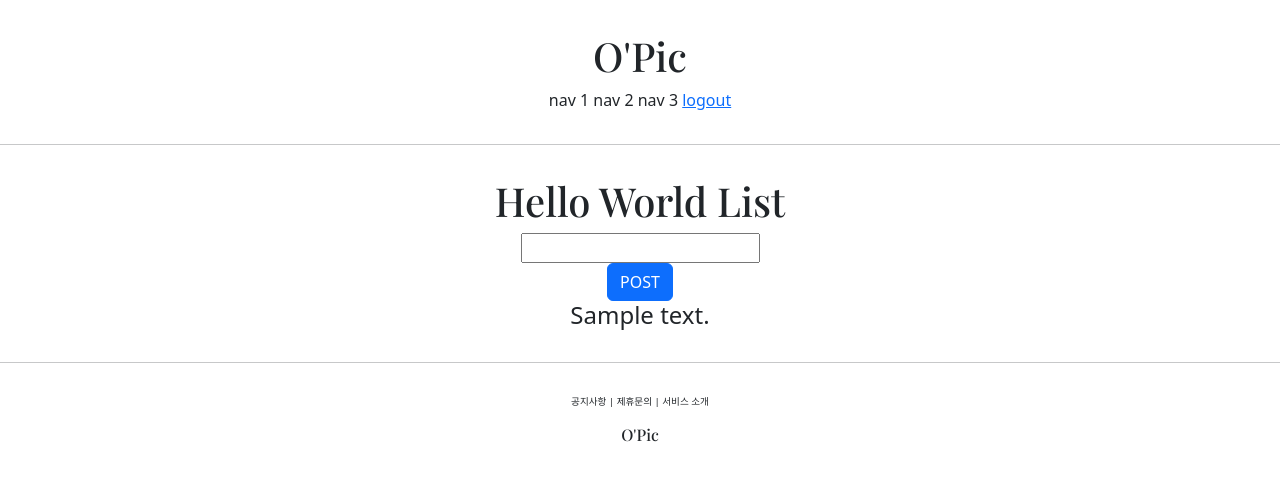
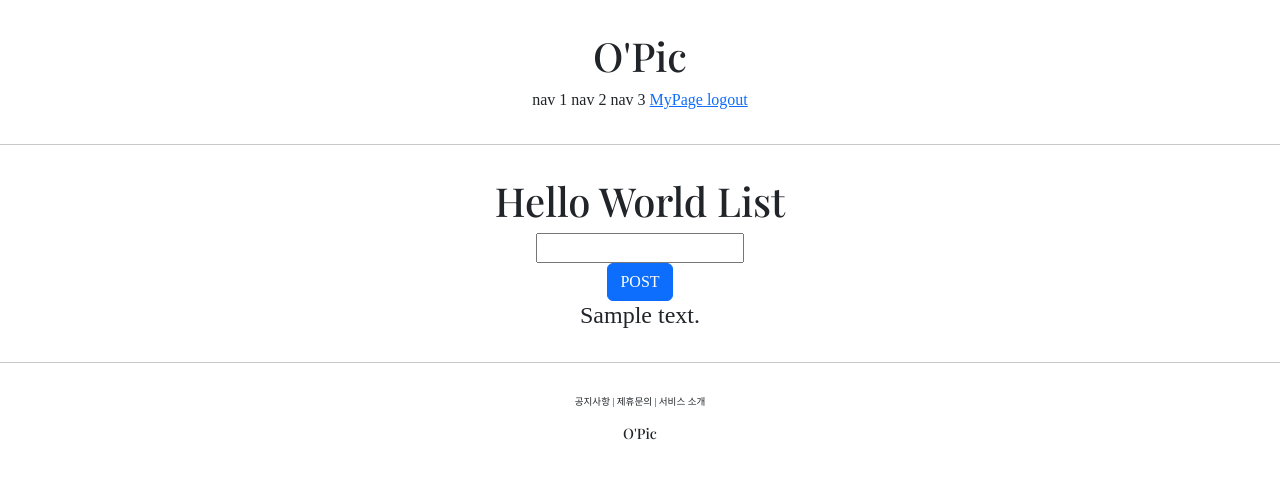
Before and after one commit to min-bok/O-Pic, a Django app: template accountApp/templates/accountapp/hello.html in a window 1280 px wide. Shown: the top 481 px of the page. Run offline with Django 4.2, Linux system fonts and the light colour scheme; a user stored in the database is signed in; tables that the repository leaves empty hold one stand-in row (values such as "Sample post"); the template is opened without the code that fills it: most values are stand-ins (such as "Sample title", 1, 10 or a date in 2020); some libraries are stand-ins or nearby versions; some web fonts are replaced.

Commit message:
feat: detail page 연결 및 font 추가

```diff
--- a/O'Pic/settings.py
+++ b/O'Pic/settings.py
@@ -47,6 +47,7 @@ INSTALLED_APPS = [
     'django.contrib.sessions',
     'django.contrib.messages',
     'django.contrib.staticfiles',
+    'bootstrap4',
     'accountapp'
 ]
 
--- a/accountApp/urls.py
+++ b/accountApp/urls.py
@@ -1,5 +1,5 @@
 from django.urls import path
-from accountapp.views import hello_world, AccountCreateView
+from accountapp.views import hello_world, AccountCreateView, AccountDetailView
 from django.contrib.auth.views import LoginView, LogoutView
 
 app_name = "accountapp"
@@ -8,5 +8,6 @@ urlpatterns = [
     path('hello/', hello_world, name="hello"),
     path('create/', AccountCreateView.as_view(), name="create"),
     path('login/', LoginView.as_view(template_name="accountapp/login.html"), name="login"),
-    path('logout/', LogoutView.as_view(), name="logout")
+    path('logout/', LogoutView.as_view(), name="logout"),
+    path('detail/<int:pk>', AccountDetailView.as_view(), name="detail")
 ]
--- a/static/base.css
+++ b/static/base.css
@@ -1,3 +1,20 @@
+@font-face {
+  font-family: 'Pretendard-Regular';
+  src: local('Pretendard-Regular'), url("{% static 'fonts/Pretendard-Regular.woff2' %}") format("opentype");
+}
+@font-face {
+  font-family: 'Pretendard-Medium';
+  src: local('Pretendard-Medium'), url("{% static 'fonts/Pretendard-Medium.woff2' %}") format("opentype");
+}
+@font-face {
+  font-family: 'Pretendard-Bold';
+  src: local('Pretendard-Bold'), url("{% static 'fonts/Pretendard-Bold.woff2' %}") format("opentype");
+}
+
+body {
+    font-family: 'Pretendard-Regular';
+}
+
 /* common */
 .logo {
     font-family: 'Playfair Display', serif;
@@ -21,4 +38,5 @@
 
 .footer_logo {
     margin-top: 1rem;
+    font-size: 0.9rem
 }
--- a/templates/header.html
+++ b/templates/header.html
@@ -11,6 +11,9 @@
         <span>login</span>
       </a>
     {% else %}
+      <a href="{% url 'accountapp:detail' pk=user.pk %}">
+        <span>MyPage</span>
+      </a>
       <a href="{% url 'accountapp:logout' %}">
         <span>logout</span>
       </a>
```
Also changed, not shown: accountApp/templates/accountapp/create.html (+11 -5 lines), accountApp/templates/accountapp/detail.html (added, +10 -0 lines), accountApp/templates/accountapp/login.html (+7 -6 lines), accountApp/views.py (+6 -1 lines), static/fonts/Pretendard-Bold.woff2 (added), static/fonts/Pretendard-Medium.woff2 (added), static/fonts/Pretendard-Regular.woff2 (added).
